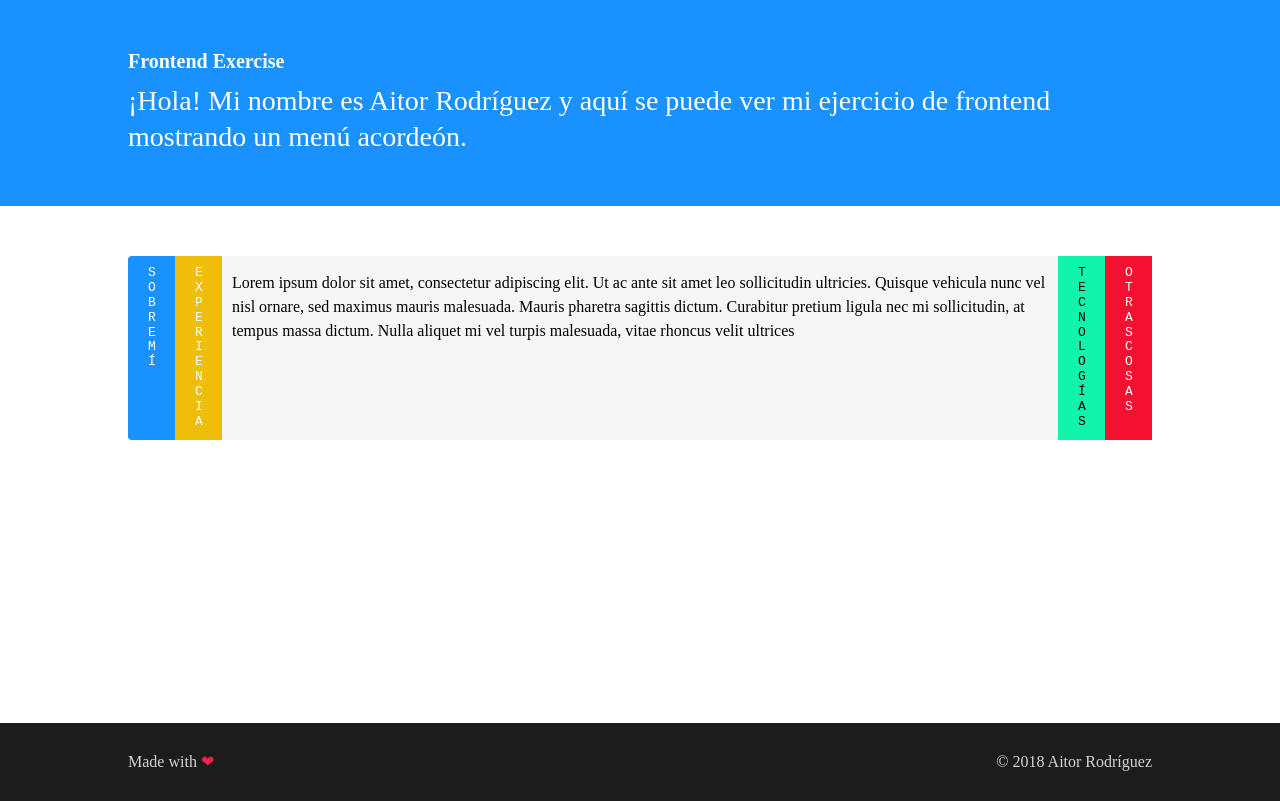
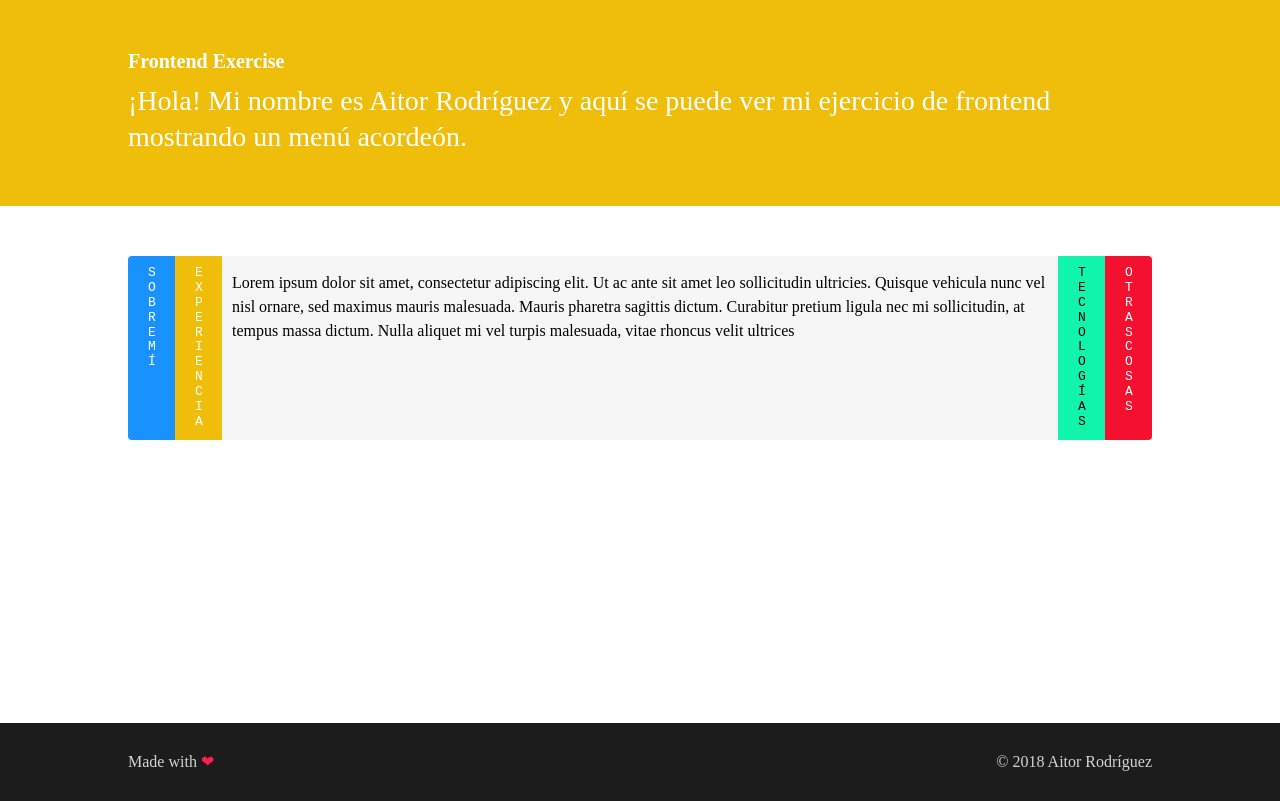
Before and after one commit to AitorRodriguez990/accordion-menu, a plain HTML site: page index.html in a window 1280 px wide. Both pictures are taken after a click on the element "EXPERIENCIA". Drawn offline with Linux system fonts and the light colour scheme; a web font is replaced by a local one.

Commit message:
Improve header changing color depending on selected accordion menu and some other changes

```diff
--- a/scripts/script.js
+++ b/scripts/script.js
@@ -1,19 +1,38 @@
+const ACTIVE_CLASS = "c-accordion__title--active";
+
 (function() {
-  const ACTIVE_CLASS = "c-accordion__title--active";
-
   let accordionElements = Array.from(document.querySelectorAll('.c-accordion__title'));
 
   const handleClickAccordionElement = (e) => {
     e.preventDefault();
 
+    // Remove active class from all elements
     accordionElements.forEach(element => {
       element.classList.remove(ACTIVE_CLASS);
     });
 
+    // Add active class to selected element
     e.currentTarget.classList.add(ACTIVE_CLASS);
+
+    // Change header color depending on accordion title color
+    changeHeaderColor(e.currentTarget);
   }
 
   accordionElements.forEach(element => {
     element.addEventListener('click', handleClickAccordionElement)
   });
 })();
+
+const changeHeaderColor = () => {
+  let elementStyles = getComputedStyle(document.querySelector("." + ACTIVE_CLASS)),
+      newStyles = {
+        backgroundColor: elementStyles.backgroundColor,
+        color: elementStyles.color
+      };
+
+  setStylesOnElement(newStyles, document.getElementsByClassName("c-header")[0]);
+};
+
+const setStylesOnElement = function(styles, element){
+  Object.assign(element.style, styles);
+}
--- a/styles/components/accordion.css
+++ b/styles/components/accordion.css
@@ -22,6 +22,7 @@
   line-height: 1.5;
 }
 
+.c-accordion__title:last-of-type:not(.c-accordion__title--active),
 .c-accordion__description:last-child { border-radius: 0 4px 4px 0; }
 
 .c-accordion__title:not(.c-accordion__title--active) + .c-accordion__description {
--- a/styles/objects/wrapper.css
+++ b/styles/objects/wrapper.css
@@ -6,6 +6,8 @@
   max-width: 1024px;
   margin-right: auto;
   margin-left: auto;
+  padding-right: 15px;
+  padding-left: 15px;
 }
 
 .o-wrapper__content--main {
```
